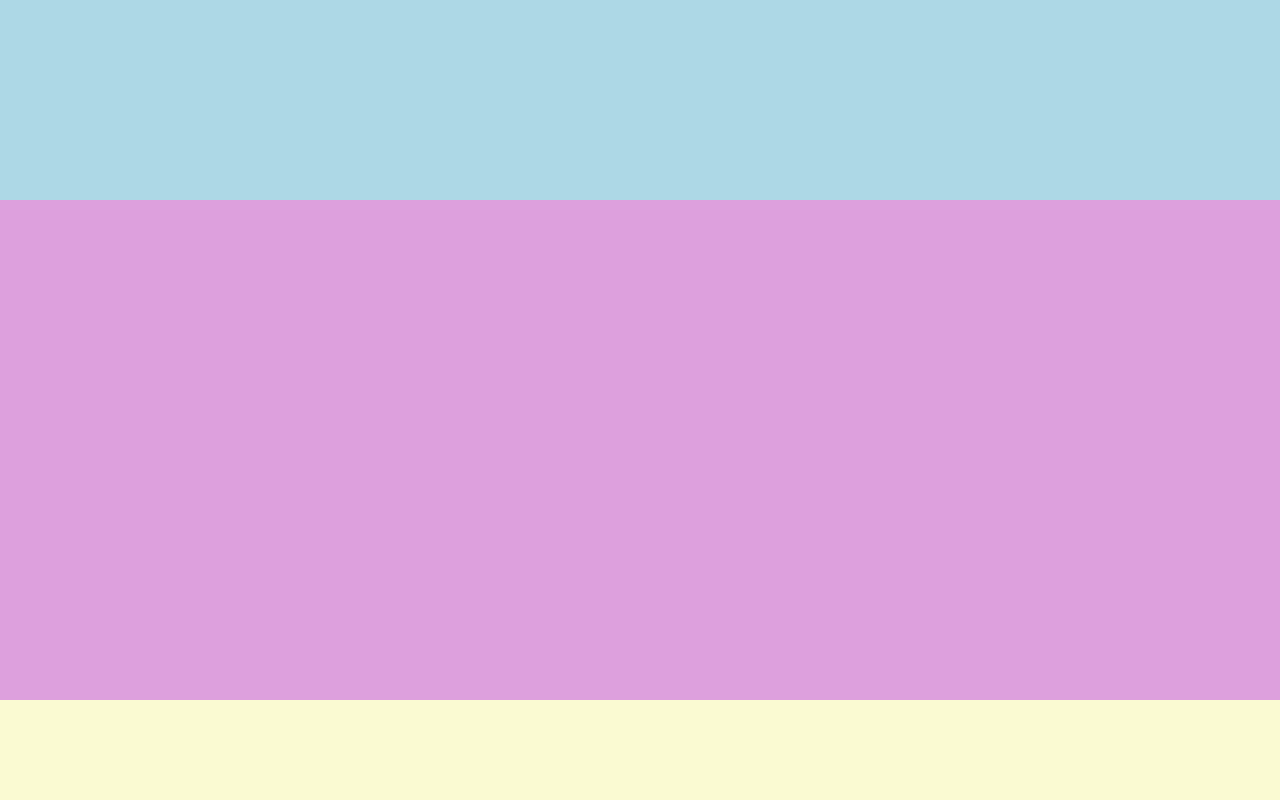
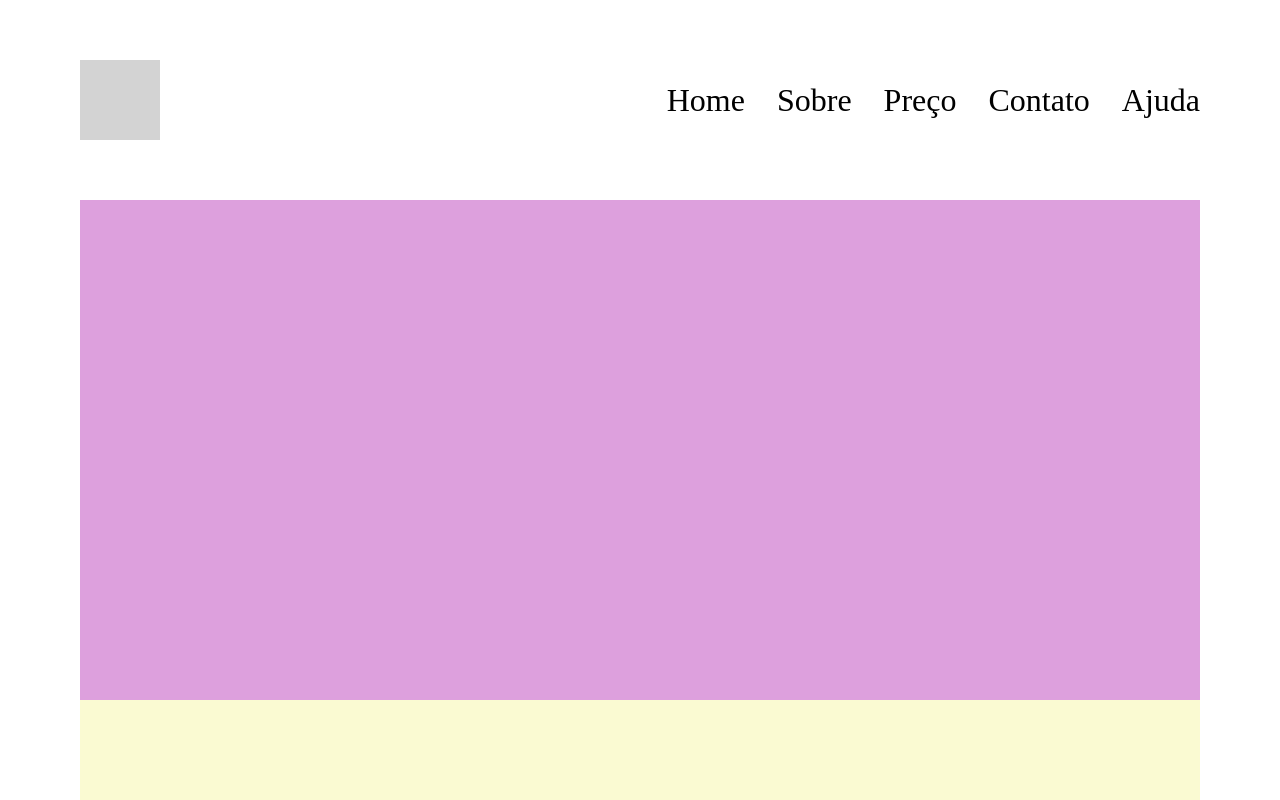
Before and after one commit to gioxavier7/layout-ba, a plain HTML site: page index.html in a window 1280 px wide. Drawn offline with Linux system fonts and the light colour scheme.

Commit message:
header ok

```diff
--- a/index.html
+++ b/index.html
@@ -8,7 +8,18 @@
     <title>Layout</title>
 </head>
 <body>
-    <header></header>
+    <header>
+        <div class="logo"></div>
+        <nav class="menu">
+            <ul>
+                <li><a href="#">Home</a></li>
+                <li><a href="#">Sobre</a></li>
+                <li><a href="#">Preço</a></li>
+                <li><a href="#">Contato</a></li>
+                <li><a href="#">Ajuda</a></li>
+            </ul>
+        </nav>
+    </header>
     <main></main>
     <footer></footer>
 </body>
--- a/style.css
+++ b/style.css
@@ -21,11 +21,26 @@ body{
     height: 100vh;
     display: flex;
     flex-direction: column;
+    padding-inline: 80px;
 }
 
 header{
     height: 200px;
-    background-color: lightblue;
+    display: flex;
+    justify-content: space-between;
+    align-items: center;
+}
+
+.logo{
+    height: 80px;
+    width: 80px;
+    background-color: lightgray;
+}
+
+.menu ul{
+    display: flex;
+    gap: 32px;
+    font-size: 32px;
 }
 
 main{
```
